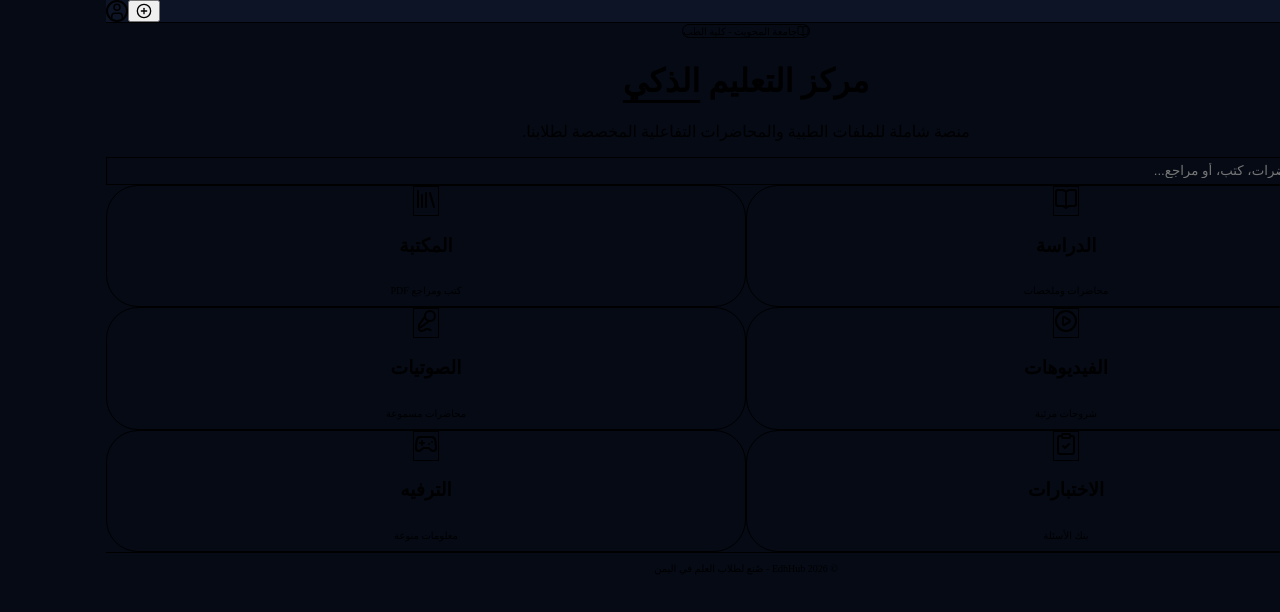
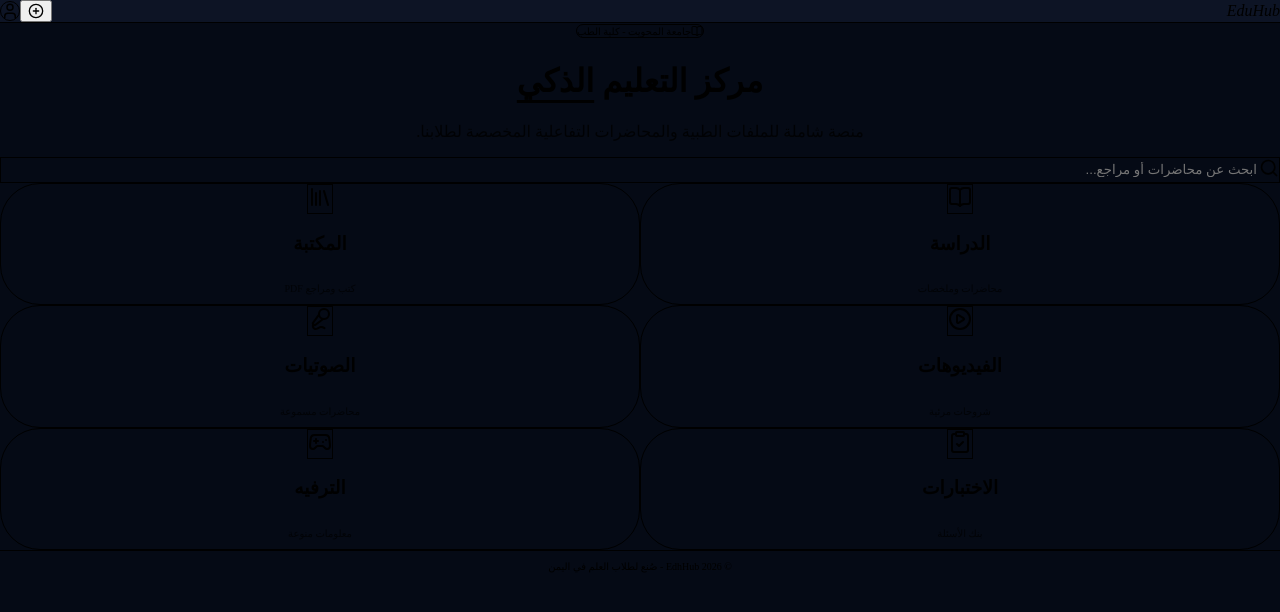
Before and after one commit to deefmak26/EdhHub, a React (Vite) app: page / in a window 1280 px wide. Shown: the top 612 px of the page. Built offline with nearby package versions, Linux system fonts and the light colour scheme.

Commit message:
fix: final layout breathing space and search icon alignment

```diff
--- a/src/App.jsx
+++ b/src/App.jsx
@@ -12,11 +12,11 @@ export default function App() {
   ];
 
   return (
-    <div className="min-h-screen bg-[#050a15] text-slate-100 font-sans selection:bg-blue-500/30" dir="rtl">
+    <div className="min-h-screen bg-[#050a15] text-slate-100 font-sans selection:bg-blue-500/30 overflow-x-hidden" dir="rtl">
 
       {/* 1. القائمة العلوية */}
       <nav className="border-b border-slate-800 bg-[#0f172a]/80 backdrop-blur-md sticky top-0 z-50">
-        <div className="max-w-7xl mx-auto px-6 h-16 flex items-center justify-between">
+        <div className="max-w-7xl mx-auto px-5 h-16 flex items-center justify-between">
           <div className="flex items-center gap-4">
             <div className="text-2xl font-black italic tracking-tighter text-blue-500">
               Edu<span className="text-white">Hub</span>
@@ -24,22 +24,23 @@ export default function App() {
           </div>
 
           <div className="flex items-center gap-3">
-            <button className="bg-blue-600 hover:bg-blue-500 text-white px-4 py-2 rounded-xl text-xs font-bold transition-all flex items-center gap-2 shadow-lg shadow-blue-900/20">
+            <button className="bg-blue-600 hover:bg-blue-500 text-white px-4 py-2 rounded-xl text-xs font-bold transition-all flex items-center gap-2">
               <PlusCircle size={16} />
               <span className="hidden sm:inline">رفع ملف</span>
             </button>
-            <div className="w-9 h-9 bg-slate-800 border border-slate-700 rounded-full flex items-center justify-center text-blue-500 font-bold border-2 border-blue-500/20">
+            <div className="w-9 h-9 bg-slate-800 border border-slate-700 rounded-full flex items-center justify-center text-blue-500 font-bold">
               <User size={18} />
             </div>
           </div>
         </div>
       </nav>
 
-      {/* 2. واجهة الترحيب */}
-      <main className="max-w-7xl mx-auto px-6 pt-16 pb-12">
+      {/* 2. الحاوية الرئيسية للمحتوى */}
+      <main className="max-w-5xl mx-auto px-5 pt-12 pb-20">
 
-        <div className="text-center mb-12">
-          <div className="inline-flex items-center gap-2 bg-blue-500/10 text-blue-400 px-4 py-2 rounded-full text-[10px] font-black mb-6 border border-blue-500/20 uppercase tracking-widest">
+        {/* واجهة الترحيب */}
+        <div className="text-center mb-16">
+          <div className="inline-flex items-center gap-2 bg-blue-500/10 text-blue-400 px-4 py-2 rounded-full text-[10px] font-black mb-8 border border-blue-500/20 tracking-widest">
             <BookOpen size={12} />
             <span>جامعة المحويت - كلية الطب</span>
           </div>
@@ -48,34 +49,34 @@ export default function App() {
             مركز التعليم <span className="text-blue-500 underline decoration-blue-800/50 underline-offset-8">الذكي</span>
           </h1>
 
-          <p className="text-slate-400 text-sm md:text-base mb-10 max-w-2xl mx-auto leading-relaxed">
+          <p className="text-slate-400 text-sm md:text-base mb-10 max-w-xl mx-auto leading-relaxed opacity-80">
             منصة شاملة للملفات الطبية والمحاضرات التفاعلية المخصصة لطلابنا.
           </p>
 
-          {/* 3. شريط البحث */}
-          <div className="relative max-w-2xl mx-auto">
-            <div className="relative flex items-center bg-slate-900/50 border border-slate-800 p-1.5 rounded-2xl focus-within:border-blue-500 focus-within:ring-4 focus-within:ring-blue-500/10 transition-all">
+          {/* 3. شريط البحث المطور - مع حماية من الالتصاق */}
+          <div className="max-w-2xl mx-auto px-1">
+            <div className="flex items-center bg-slate-900/80 border border-slate-800 p-1.5 rounded-2xl focus-within:border-blue-500 focus-within:ring-4 focus-within:ring-blue-500/10 transition-all shadow-2xl">
               <div className="pr-4 pl-2 text-slate-500">
-                <Search size={22} />
+                <Search size={20} />
               </div>
               <input
                 type="text"
-                placeholder="ابحث عن محاضرات، كتب، أو مراجع..."
-                className="w-full bg-transparent border-none outline-none text-white text-sm md:text-base py-3 px-2 text-right placeholder:text-slate-600"
+                placeholder="ابحث عن محاضرات أو مراجع..."
+                className="w-full bg-transparent border-none outline-none text-white text-sm py-3 px-2 text-right placeholder:text-slate-600"
               />
             </div>
           </div>
         </div>
 
-        {/* 4. شبكة الأقسام - بدون px-2 زائد */}
-        <div className="grid grid-cols-2 md:grid-cols-3 gap-4 md:gap-6 mt-16">
+        {/* 4. شبكة الأقسام */}
+        <div className="grid grid-cols-2 md:grid-cols-3 gap-4 md:gap-6">
           {categories.map((item, index) => (
-            <div key={index} className="group bg-slate-900/40 p-6 rounded-[2rem] border border-slate-800 hover:border-blue-500/50 hover:bg-slate-800/40 transition-all duration-300 text-center flex flex-col items-center justify-center gap-3 cursor-pointer shadow-xl">
-              <div className="bg-slate-800 p-4 rounded-2xl group-hover:scale-110 transition-transform duration-300 shadow-inner border border-slate-700">
+            <div key={index} className="group bg-slate-900/40 p-6 rounded-[2.5rem] border border-slate-800 hover:border-blue-500/40 hover:bg-slate-800/40 transition-all duration-300 text-center flex flex-col items-center justify-center gap-3 shadow-lg">
+              <div className="bg-slate-800 p-4 rounded-2xl group-hover:scale-110 transition-transform duration-300 border border-slate-700">
                 {item.icon}
               </div>
-              <h3 className="text-sm md:text-lg font-bold text-white">{item.title}</h3>
-              <p className="text-slate-500 text-[10px] md:text-xs leading-relaxed">{item.desc}</p>
+              <h3 className="text-sm md:text-base font-bold text-white">{item.title}</h3>
+              <p className="text-slate-500 text-[10px] leading-relaxed opacity-70">{item.desc}</p>
             </div>
           ))}
         </div>
@@ -83,7 +84,7 @@ export default function App() {
       </main>
 
       {/* 5. تذييل الصفحة */}
-      <footer className="py-12 border-t border-slate-900 text-center text-slate-600 text-[10px] md:text-xs">
+      <footer className="py-12 border-t border-slate-900/50 text-center text-slate-600 text-[10px]">
         <p>© 2026 EdhHub - صُنع لطلاب العلم في اليمن</p>
       </footer>
     </div>
```
